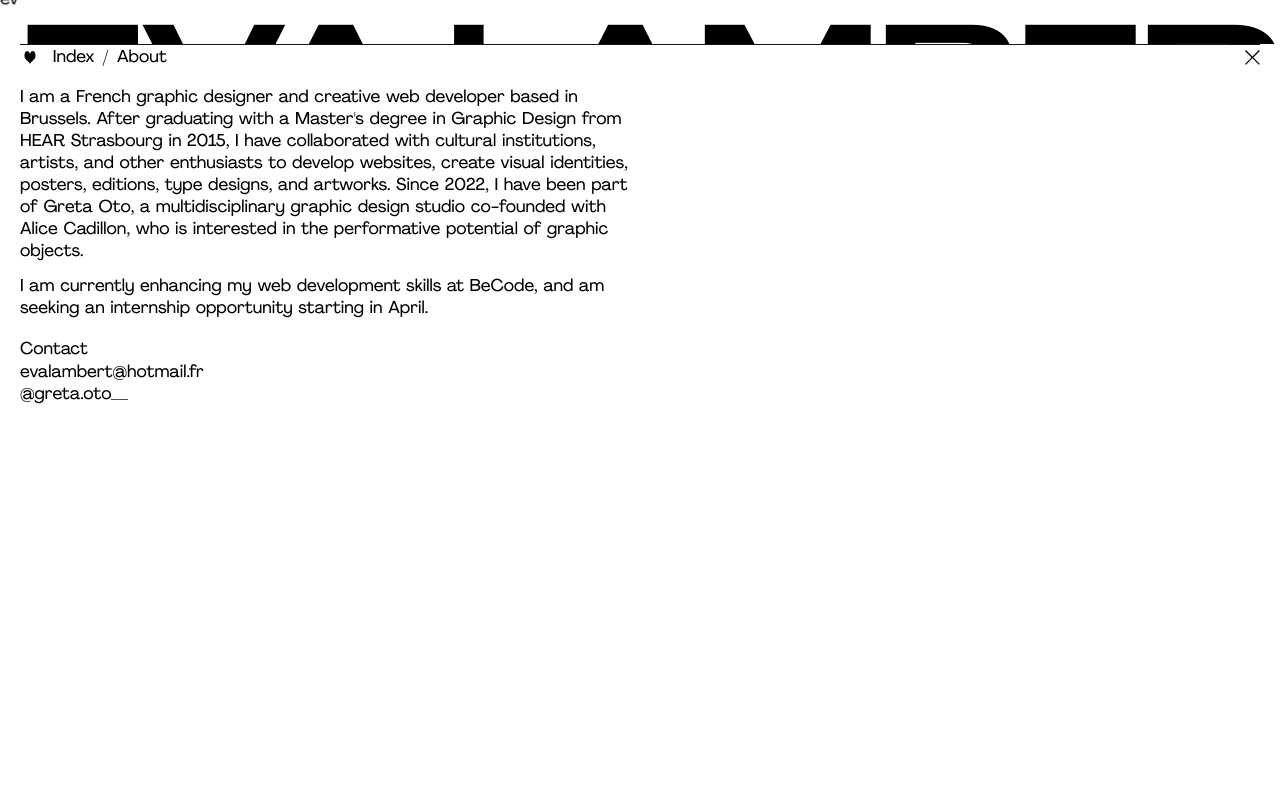
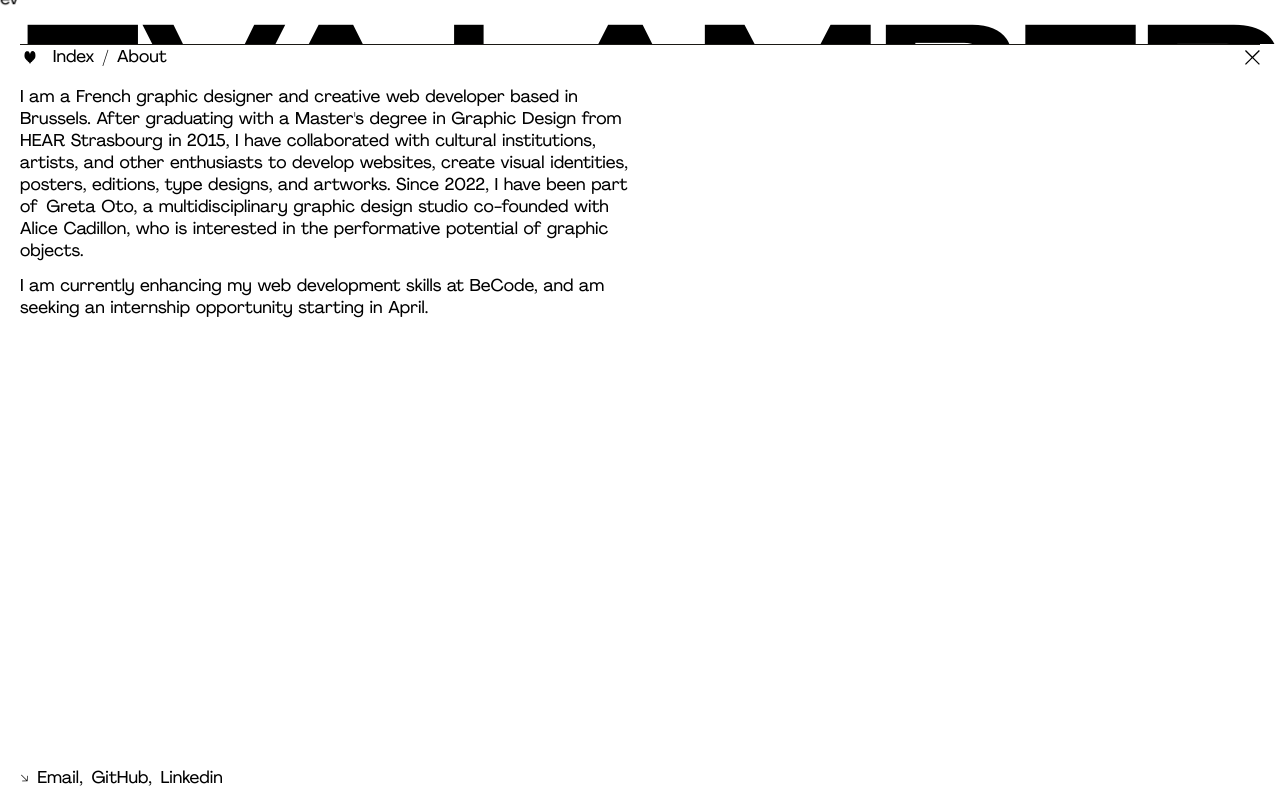
Before and after one commit to evalambert/portfolio, a React (Vite) app: page / in a window 1280 px wide. Both pictures are taken after a click on the button "About". Built offline with nearby package versions, Linux system fonts and the light colour scheme.

Commit message:
update contact

```diff
--- a/src/components/features/accordion/AccordionItem.jsx
+++ b/src/components/features/accordion/AccordionItem.jsx
@@ -100,7 +100,7 @@ const AccordionItem = React.memo(
                 <p>{formatText(content)}</p>
                 <p>
                   <a
-                    className="border-b border-black"
+                    //className="border-b border-black"
                     href={href}
                     target="_blank"
                     rel="noreferrer"
--- a/src/components/features/slider/SliderProject.jsx
+++ b/src/components/features/slider/SliderProject.jsx
@@ -59,7 +59,7 @@ const SliderProject = ({ images }) => {
                     loop
                     muted
                     playsInline
-                    poster={images.poster}
+                    poster={image.poster}
                     className="rounded-[6px]"
                   >
                     <source src={image.src} type="video/mp4" />
--- a/src/components/layout/About.jsx
+++ b/src/components/layout/About.jsx
@@ -1,24 +1,59 @@
 export default function About() {
   return (
     <article className="wrapper-about h-[90vh] flex flex-col pt-4 overflow-x-auto">
-      <div className="wrapper-txt h-full md:w-1/2 flex flex-col gap-4">
+      <div className="wrapper-txt h-full md:w-1/2 flex flex-col gap-4 justify-between">
         <section className="content-txt  flex flex-col gap-3">
           <p>
-          I am a French graphic designer and creative web developer based in Brussels. After graduating with a Master's degree in Graphic Design from HEAR Strasbourg in 2015, I have collaborated with cultural institutions, artists, and other enthusiasts to develop websites, create visual identities, posters, editions, type designs, and artworks. Since 2022, I have been part of Greta Oto, a multidisciplinary graphic design studio co-founded with Alice Cadillon, who is interested in the performative potential of graphic objects.
+            I am a French graphic designer and creative web developer based in
+            Brussels. After graduating with a Master's degree in Graphic Design
+            from HEAR Strasbourg in 2015, I have collaborated with cultural
+            institutions, artists, and other enthusiasts to develop websites,
+            create visual identities, posters, editions, type designs, and
+            artworks. Since 2022, I have been part of
+            <a
+              className="ml-2"
+              href="https://www.instagram.com/greta.oto__/?hl=fr"
+              target="_blank"
+              rel="noreferrer"
+            >
+              Greta Oto
+            </a>
+            , a multidisciplinary graphic design studio co-founded with Alice
+            Cadillon, who is interested in the performative potential of graphic
+            objects.
           </p>
           <p>
-            I am currently enhancing my web development skills at BeCode, and am seeking an internship opportunity starting in April.
+            I am currently enhancing my web development skills at BeCode, and am
+            seeking an internship opportunity starting in April.
           </p>
         </section>
         <section className="content-contact py-4 md:py-0">
-          <h3>Contact</h3>
-          <p>
-            <a href="mailto:lamberteva@hotmail.fr" target="_blank" rel="noreferrer">evalambert@hotmail.fr</a>
-          </p>
-          <p>
-            <a href="https://www.instagram.com/greta.oto__/?hl=fr" target="_blank" rel="noreferrer">
-              @greta.oto__
-            </a>
+          <p className="flex gap-4">
+            <p className="flex gap-2">
+            ↘
+              <a
+                href="mailto:lamberteva@hotmail.fr"
+                target="_blank"
+                rel="noreferrer"
+              >
+                Email,
+              </a>
+              <a
+                href="https://github.com/evalambert"
+                target="_blank"
+                rel="noreferrer"
+              >
+                GitHub,
+              </a>
+
+              <a
+                href="https://www.linkedin.com/in/eva-lambert-38602a8b/"
+                target="_blank"
+                rel="noreferrer"
+              >
+                Linkedin
+              </a>
+            </p>
           </p>
         </section>
       </div>
--- a/src/data/dataProject.js
+++ b/src/data/dataProject.js
@@ -36,7 +36,7 @@ export const projects = [
     type: 'Web design, development',
     year: '2021',
     content: 'Design and development of the [[Greta Oto]] multidisciplinary graphic design studio‘s website, co-founded alongside Alice Cadillon, Bruxelles',
-    lien: 'www.greta-oto.xyz',
+    lien: '↘ www.greta-oto.xyz',
     href: 'https://greta-oto.xyz/',
     images:
       [
@@ -68,7 +68,7 @@ export const projects = [
     type: 'Web design, development',
     year: '2024',
     content: 'Designing and developing the website for [[Jules Bouchier-Végis]], Bruxelles',
-    lien: 'www.jlbv-studio.com',
+    lien: '↘ www.jlbv-studio.com',
     href: 'https://jlbv-studio.com/',
     images: [
       {
@@ -98,7 +98,7 @@ export const projects = [
     year: '2022',
     content:'Website for the artist [[Apolline Lamoril]], Marseille',
     href: 'https://apollinelamoril.com/',
-    lien: 'www.apollinelamoril.com',
+    lien: '↘ www.apollinelamoril.com',
     images: [
       {
         src: 'eva-lambert-apolline-lamoril-website-marseille.mp4', type: 'video',
@@ -144,7 +144,7 @@ export const projects = [
     type: 'Web design, development',
     year: '2024',
     content: 'Series of projects developed during my web development training at [[BeCode]], covering a wide range of skills from front-end to back-end, database management, and application deployment, all emphasized through teamwork and practical problem-solving.',
-    lien: 'My Github page',
+    lien: '↘ GitHub page',
     href: 'https://github.com/evalambert',
     images:
     [
@@ -162,8 +162,7 @@ export const projects = [
     title: 'La Marche des monuments',
     type: 'Performance',
     year: '2014',
-    content: 'Anti-monumentalist demonstration for the Centenary of the Great War. Vocal performance guided by the artist Anaïs Scherrer, scenography assisted by Maria Flor Pinheiro. Scheduled in the performance cycle L’arme des mots part of the exhibition 1914, [[La mort des poètes]], Strasbourg',
-    href: 'https://github.com/evalambert',
+    content: 'Anti-monumentalist demonstration for the Centenary of the Great War. Vocal performance guided by the artist Anaïs Scherrer, scenography assisted by Maria Flor Pinheiro. Scheduled in the performance cycle [[L’arme des mots]] part of the exhibition [[1914, La mort des poètes]], Strasbourg',
     images:
     [
       { src: 'eva-lambert-la-marche-des-monuments-strasbourg-1.jpg', type: 'image' },
@@ -174,7 +173,7 @@ export const projects = [
     id: 12,
     title: 'Cade l‘uliva',
     type: 'Type Design',
-    year: '2014',
+    year: '2022',
     content: 'Lettering for the video clip of [[Collectif LOUVES/]], written and produced by [[Flavie Torsielo]], Paris, 2022',
     images:
     [
```
